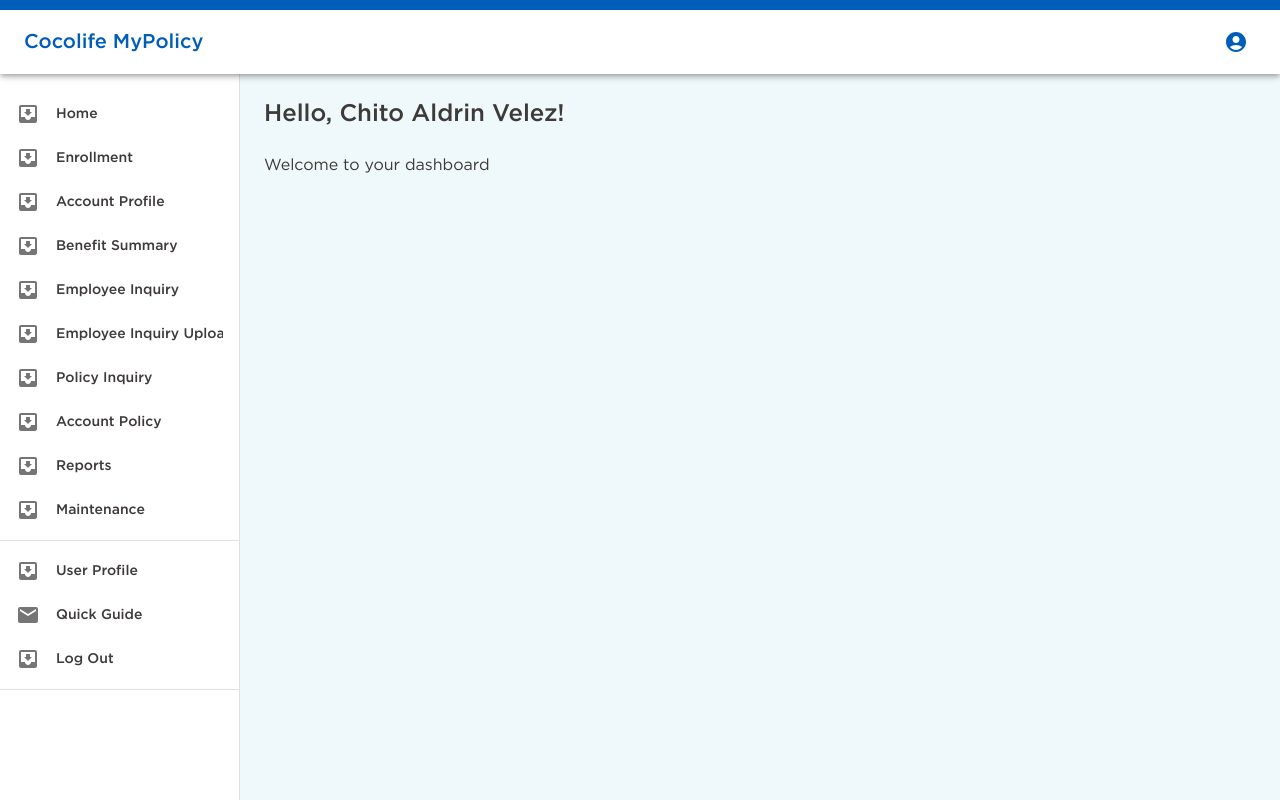
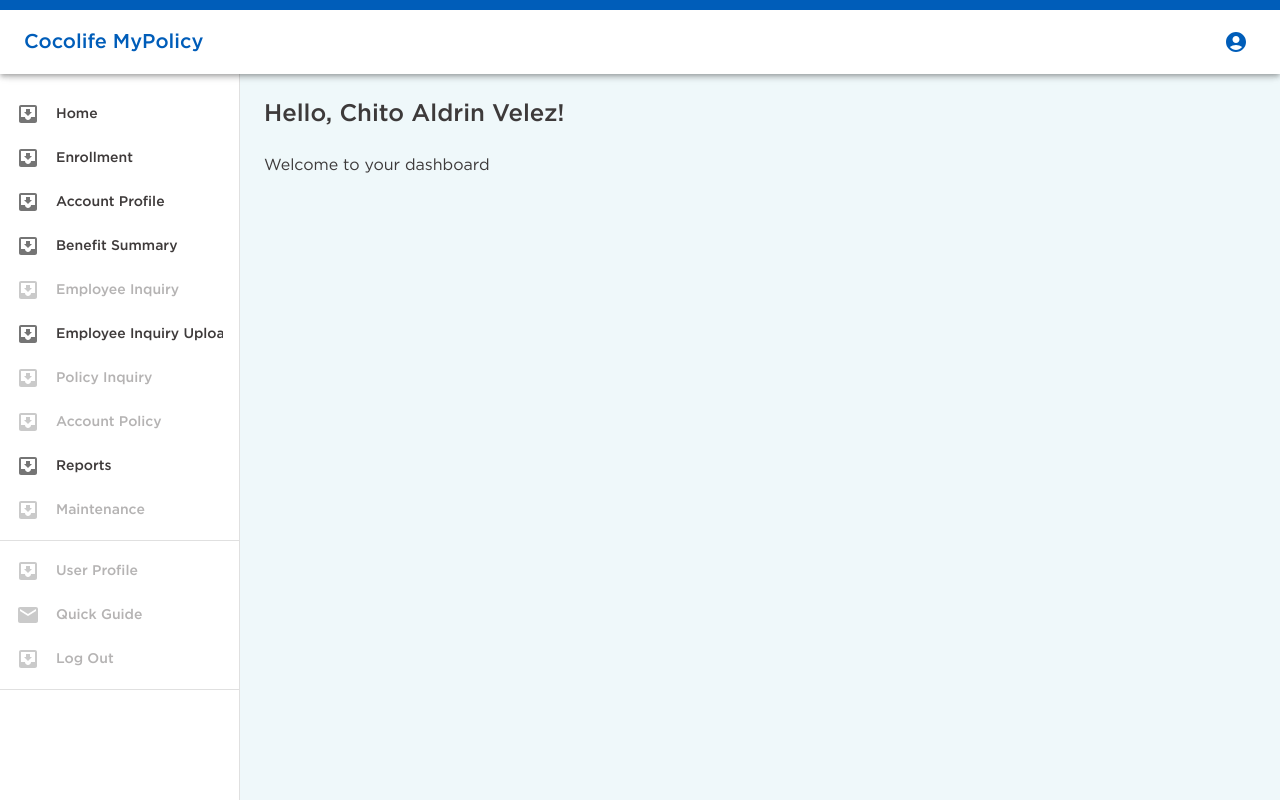
Before and after one commit to jennayey/sturdy-palm-tree, a React (Create React App) app: page / in a window 1280 px wide. Built offline with nearby package versions, Linux system fonts and the light colour scheme.

Commit message:
fix: disabled unfinished pages nav items

```diff
--- a/src/App.js
+++ b/src/App.js
@@ -81,7 +81,7 @@
           </Typography>
         </ListItemButton>
 
-        <ListItemButton>
+        <ListItemButton disabled>
             <ListItemIcon>
               <InboxIcon />
             </ListItemIcon>
@@ -99,7 +99,7 @@
             </Typography>
           </ListItemButton>
 
-          <ListItemButton>
+          <ListItemButton disabled>
             <ListItemIcon>
               <InboxIcon />
             </ListItemIcon>
@@ -108,7 +108,7 @@
             </Typography>
           </ListItemButton>
 
-          <ListItemButton>
+          <ListItemButton disabled>
             <ListItemIcon>
               <InboxIcon />
             </ListItemIcon>
@@ -126,7 +126,7 @@
             </Typography>
           </ListItemButton>
 
-          <ListItemButton>
+          <ListItemButton disabled>
             <ListItemIcon>
               <InboxIcon />
             </ListItemIcon>
@@ -140,14 +140,14 @@
       <Divider />
       <List>
         {["User Profile", "Quick Guide", "Log Out"].map((text, index) => (
-          <ListItem button key={text}>
+          <ListItemButton key={text} disabled>
             <ListItemIcon>
               {index % 2 === 0 ? <InboxIcon /> : <MailIcon />}
             </ListItemIcon>
             <Typography variant="body2" noWrap component="div">
               <ListItemText primary={text} disableTypography="true" />
             </Typography>
-          </ListItem>
+          </ListItemButton>
         ))}
       </List>
       <Divider />
```
